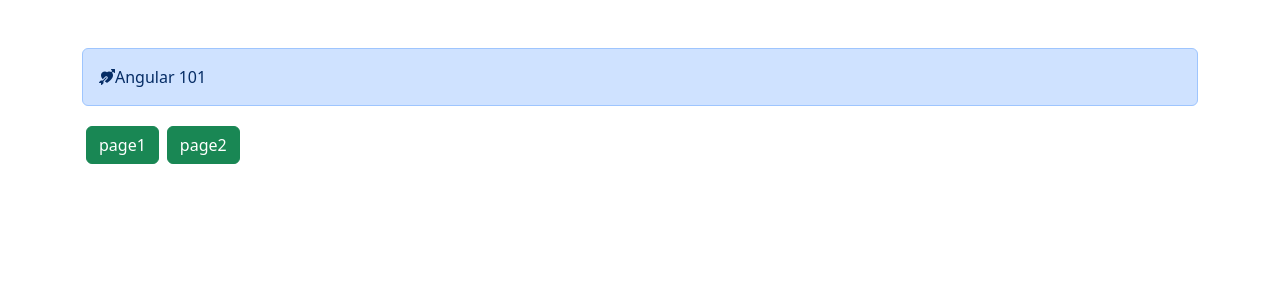
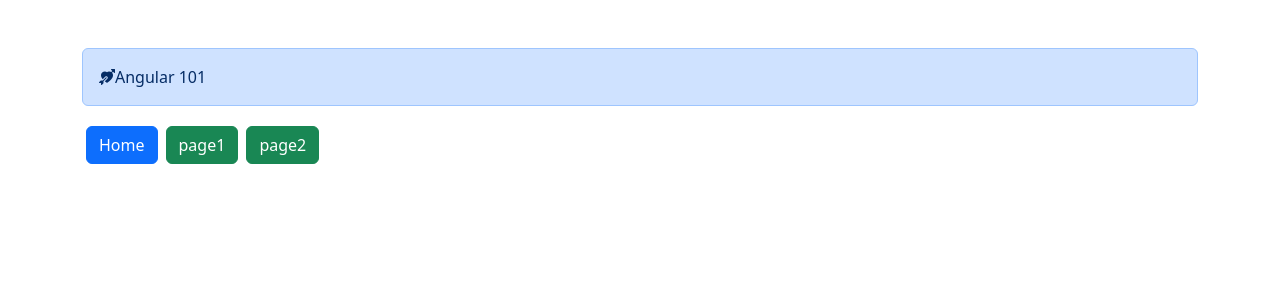
Before and after one commit to TennysonX/Angular, an Angular app: page / in a window 1280 px wide. Shown: the top 300 px of the page. Built offline with nearby package versions, Linux system fonts and the light colour scheme.

Commit message:
router link commit
router link page

```diff
--- a/src/app/app.component.html
+++ b/src/app/app.component.html
@@ -2,7 +2,8 @@
     <div class="alert alert-primary" role="alert">
         <i class="bi bi-arrow-through-heart-fill"></i>Angular 101
     </div>
-    <button type="button" class="btn btn-success m-1">page1</button>
-    <button type="button" class="btn btn-success m-1">page2</button>
+    <button routerLink="/" type="button" class="btn btn-primary m-1">Home</button>
+    <button routerLink="/page1" type="button" class="btn btn-success m-1">page1</button>
+    <button routerLink="/page2" type="button" class="btn btn-success m-1">page2</button>
 </div>
 <router-outlet />
--- a/src/app/app.component.ts
+++ b/src/app/app.component.ts
@@ -1,10 +1,9 @@
 import { Component } from '@angular/core';
-import { RouterOutlet } from '@angular/router';
-
+import { RouterLink, RouterOutlet } from '@angular/router';
 @Component({
   selector: 'app-root',
   standalone: true,
-  imports: [RouterOutlet],
+  imports: [RouterOutlet,RouterLink],
   templateUrl: './app.component.html',
   styleUrl: './app.component.css'
 })
```
